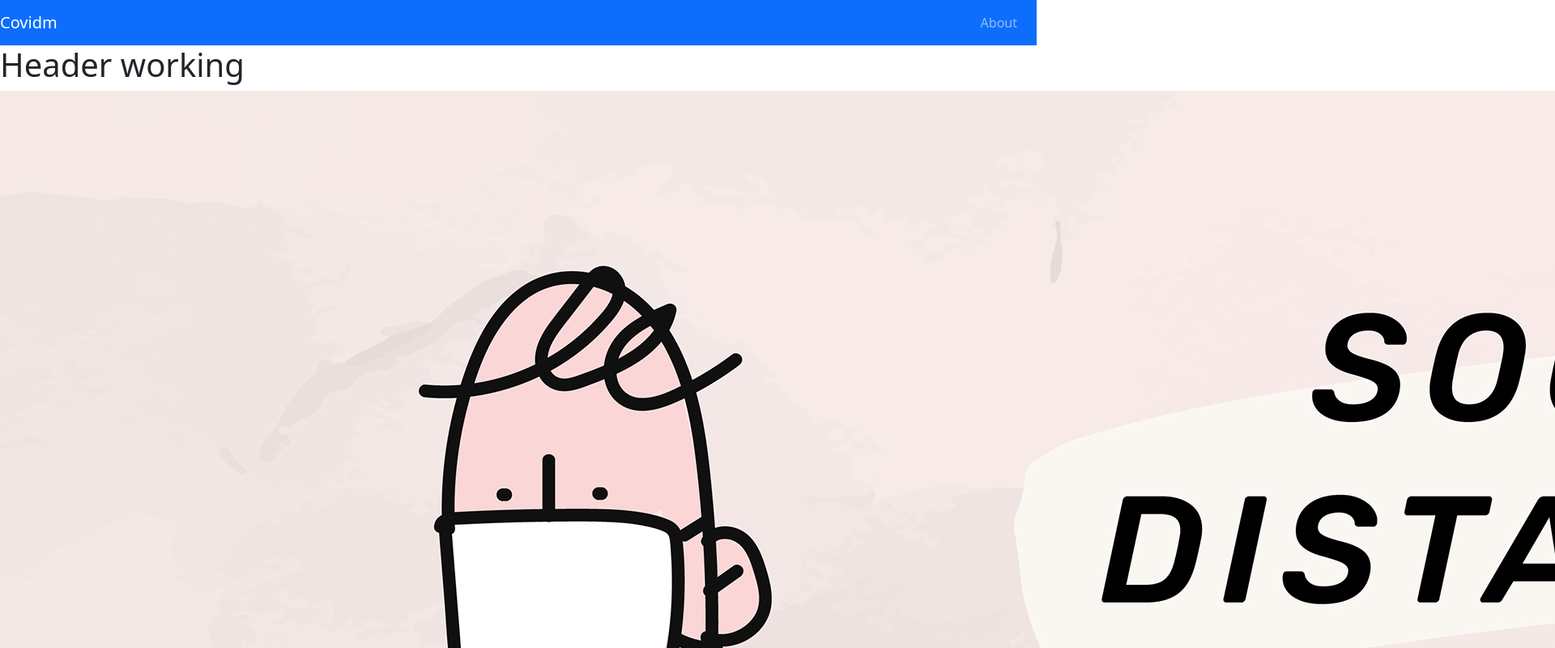
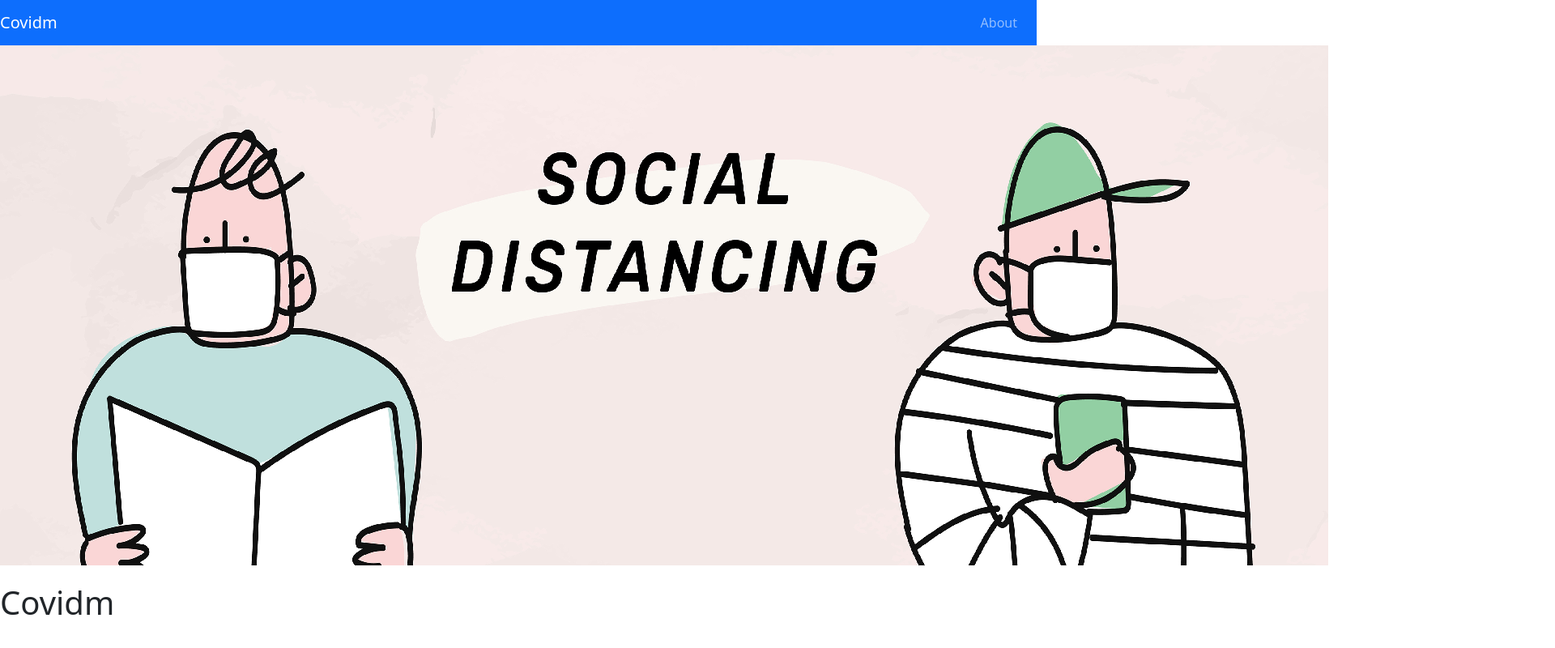
Before and after one commit to qubistt/COVIDM, a React (Create React App) app in the folder web-app/: page / in a window 1280 px wide. Shown: the top 800 px of the page at 81% size, 1920 px wide, since content can reach past the window. Built offline with nearby package versions, Linux system fonts and the light colour scheme.

Commit message:
added font-awsome, worked with the main page!

```diff
--- a/web-app/package.json
+++ b/web-app/package.json
@@ -3,10 +3,13 @@
   "version": "0.1.0",
   "private": true,
   "dependencies": {
+    "@fortawesome/fontawesome-svg-core": "^1.2.36",
+    "@fortawesome/react-fontawesome": "^0.1.15",
     "@testing-library/jest-dom": "^5.11.4",
     "@testing-library/react": "^11.1.0",
     "@testing-library/user-event": "^12.1.10",
     "bootstrap": "^5.1.0",
+    "font-awesome": "^4.7.0",
     "react": "^17.0.2",
     "react-bootstrap": "^1.6.1",
     "react-dom": "^17.0.2",
--- a/web-app/src/pages/header.js
+++ b/web-app/src/pages/header.js
@@ -1,13 +1,16 @@
 import React from "react";
 import './App.css';
-import head from './img_header.png'
+import head from './header_img_covid_photo_pea.png'
 
 
 const header = () => {
     return (
         <>
-        <h1>Header working</h1>
-        <img src={head} />
+        <div className="header">
+        <img className="img1"  src={head} />
+        <h1>Covidm</h1>
+
+        </div>
 
 
 
```
Also changed, not shown: web-app/src/pages/header_img_covid_photo_pea.png (added), 1 other file (tests, documents, lock files or other folders).
